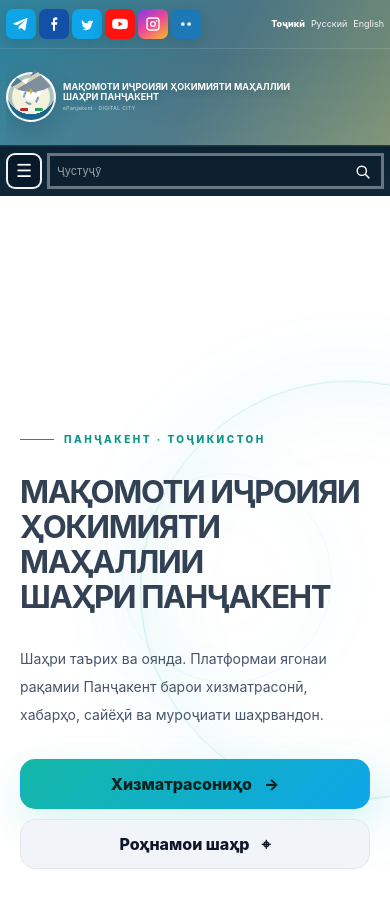
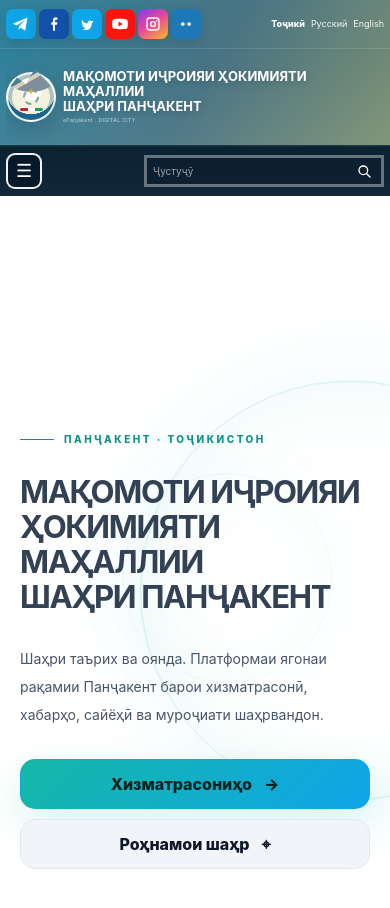
Before and after one commit to mehrvarshodiev/ePanjakent, a React (Vite) app: page / in a window 390 px wide. Shown: the top 908 px of the page. Built offline with nearby package versions, Linux system fonts and the light colour scheme.

Commit message:
fix: enlarge mobile civic title and compact search

```diff
--- a/src/civic-nav-fixes.css
+++ b/src/civic-nav-fixes.css
@@ -40,3 +40,38 @@
     display: none !important;
   }
 }
+
+/* Mobile civic header: slightly larger civic title, compact search control. */
+@media (max-width: 600px) {
+  .civic-brand-copy {
+    flex: 1 1 auto;
+    min-width: 0;
+  }
+
+  .civic-brand-copy b {
+    font-size: 13px !important;
+    line-height: 1.15 !important;
+    max-width: 100%;
+  }
+
+  .civic-search {
+    height: 32px !important;
+    flex: 1 1 auto;
+    width: auto !important;
+    max-width: 240px !important;
+  }
+
+  .civic-search input {
+    font-size: 10px !important;
+    padding: 0 6px !important;
+  }
+
+  .civic-search button {
+    width: 34px !important;
+  }
+
+  .civic-search button svg {
+    width: 16px !important;
+    height: 16px !important;
+  }
+}
```
